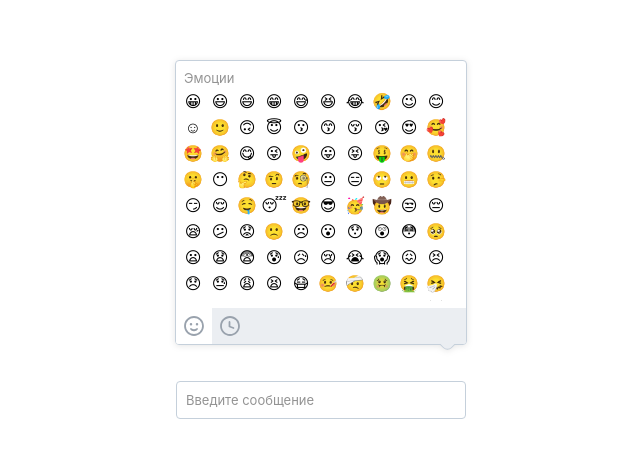
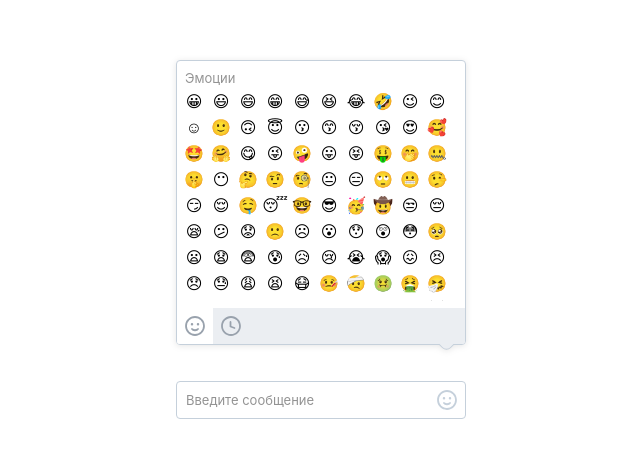
Before and after one commit to LosYear/emoji-piker-experiment, a React (Vite) app: page / in a window 1280 px wide. Shown: the part 331-788 px from the top of the page, without its empty margins (319-959 px from the left). Built offline with nearby package versions, Linux system fonts and the light colour scheme.

Commit message:
Add emoji button

```diff
--- a/src/App.tsx
+++ b/src/App.tsx
@@ -1,7 +1,6 @@
 import React from 'react';
 import Input from './components/input/Input';
 import PageLayout from './components/page-layout/PageLayout';
-import InputContainer from './components/input-container/InputContainer';
 import Popup from './components/emoji/Popup';
 import emojiList from './components/emoji/emojiList';
 import SmileIcon from './styleguide/icons/SmileIcon';
@@ -16,9 +15,7 @@ const App = () => (
                     { items: [], icon: <ClockIcon color="#99A2AD" /> },
                 ]}
             />
-            <InputContainer>
-                <Input />
-            </InputContainer>
+            <Input />
         </PageLayout>
     </div>
 );
--- a/src/components/emoji/popup.scss
+++ b/src/components/emoji/popup.scss
@@ -6,11 +6,11 @@
 }
 
 .popup__container {
-    // todo: replace with outer container
-    width: 290px;
+    width: 100%;
     border: 1px solid var(--border-color);
     border-radius: var(--border-radius);
     background: white;
+    box-sizing: border-box;
 
     overflow: hidden;
 }
--- a/src/components/input-container/InputContainer.tsx
+++ /dev/null
@@ -1,6 +0,0 @@
-import React from 'react';
-import './inputContainer.scss';
-
-const InputContainer: React.FC = ({ children }) => <div className="input-container">{children}</div>;
-
-export default InputContainer;
--- a/src/components/input-container/inputContainer.scss
+++ /dev/null
@@ -1,3 +0,0 @@
-.input-container {
-    width: 290px;
-}
--- /dev/null
+++ b/src/components/input/EmojiButton.tsx
@@ -0,0 +1,11 @@
+import React from 'react';
+import './emojiButton.scss';
+import SmileIcon from '../../styleguide/icons/SmileIcon';
+
+const EmojiButton = () => (
+    <button className="emoji-button">
+        <SmileIcon color="#C5D0DB" />
+    </button>
+);
+
+export default EmojiButton;
--- a/src/components/input/Input.tsx
+++ b/src/components/input/Input.tsx
@@ -4,6 +4,7 @@ import isLink from '../../helpers/isLink';
 import isMention from '../../helpers/isMention';
 import isHashtag from '../../helpers/isHashtag';
 import './input.scss';
+import EmojiButton from './EmojiButton';
 
 type TextSegment = {
     text: string;
@@ -139,6 +140,7 @@ const Input = forwardRef((_, ref) => {
 
     return (
         <div className="input">
+            <EmojiButton />
             <div className="input__inner input__input" ref={inputRef} contentEditable onInput={onInputUpdate} />
             {showPlaceholder && <div className="input__inner input__placeholder">Введите сообщение</div>}
         </div>
--- /dev/null
+++ b/src/components/input/emojiButton.scss
@@ -0,0 +1,20 @@
+.emoji-button {
+    width: 36px;
+    height: 36px;
+
+    display: flex;
+    align-items: center;
+    justify-content: center;
+
+    float: right;
+
+    background: none;
+    outline: none;
+    appearance: none;
+    border: none;
+}
+
+.emoji-button svg {
+    width: 24px;
+    height: 24px;
+}
--- a/src/components/input/input.scss
+++ b/src/components/input/input.scss
@@ -1,4 +1,6 @@
 .input {
+    width: 100%;
+
     border: 1px solid var(--border-color);
     border-radius: var(--border-radius);
 
--- a/src/components/page-layout/PageLayout.tsx
+++ b/src/components/page-layout/PageLayout.tsx
@@ -1,6 +1,10 @@
 import React from 'react';
 import './pageLayout.scss';
 
-const PageLayout: React.FC = ({ children }) => <div className="page-layout">{children}</div>;
+const PageLayout: React.FC = ({ children }) => (
+    <div className="page-layout">
+        <div className="page-layout__inner">{children}</div>
+    </div>
+);
 
 export default PageLayout;
--- a/src/components/page-layout/pageLayout.scss
+++ b/src/components/page-layout/pageLayout.scss
@@ -10,3 +10,7 @@
     align-items: center;
     justify-content: flex-end;
 }
+
+.page-layout__inner {
+    width: 290px;
+}
```
